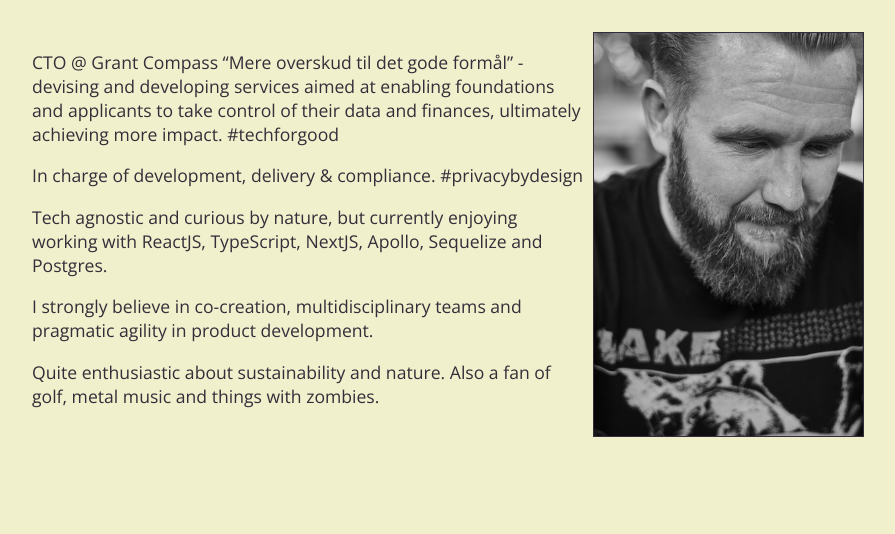
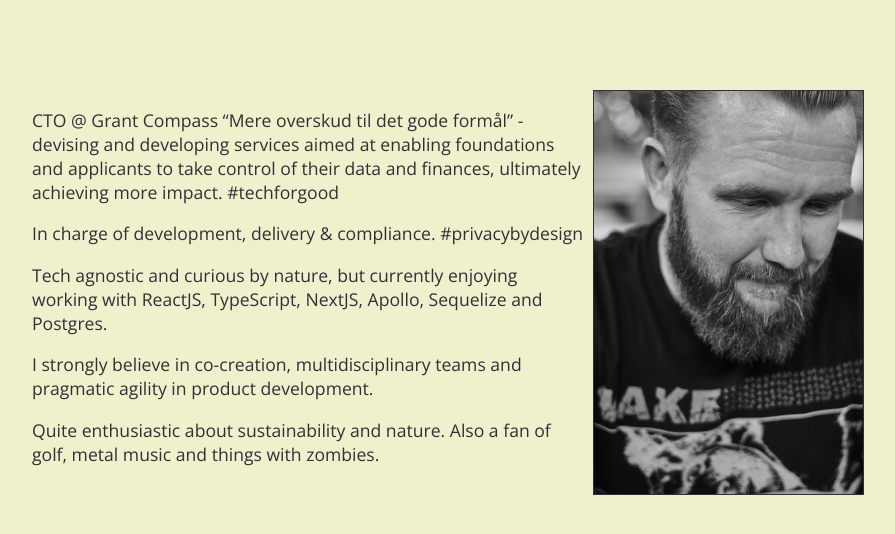
Before and after one commit to skhansen/skhansen.github.io, a Jekyll site: the page built from index.md, in a window 1280 px wide. Shown: the top 534 px of the page, without its empty margins (192-1087 px from the left). Built offline with Jekyll 4.4.1, drawn with Linux system fonts in a browser that asks for light colours; our own code applies the rules of GitHub Pages for plain Markdown files.

Commit message:
Update style.scss

```diff
--- a/assets/css/style.scss
+++ b/assets/css/style.scss
@@ -27,8 +27,8 @@ article,aside,main {
 .main-content {
     word-wrap: break-word;
     max-width:64rem;
-        padding: 2rem 6rem;
-        margin: 0 auto;
+        padding: 0rem 6rem;
+        margin: 10vh auto 0;
         font-size: 1.1rem;
         display: grid;
         grid-template-columns: repeat(3, 1fr);
```
